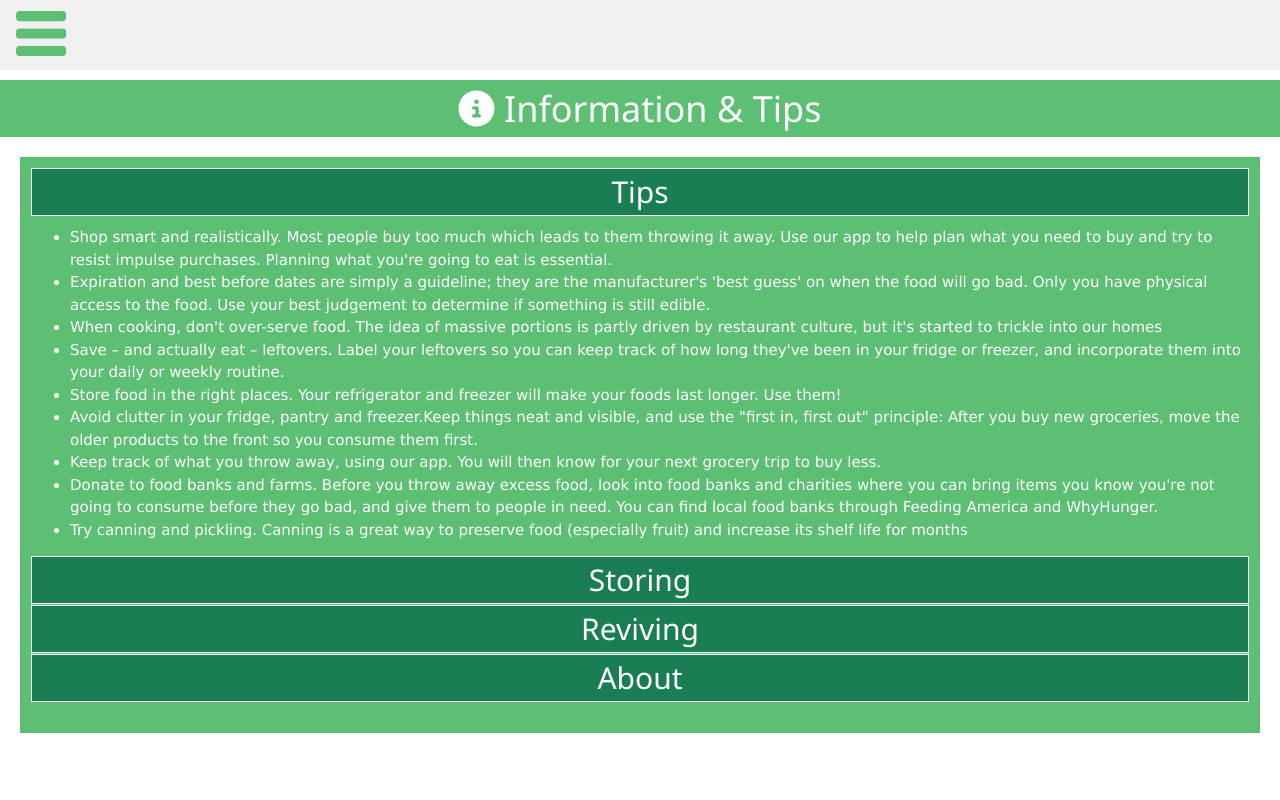
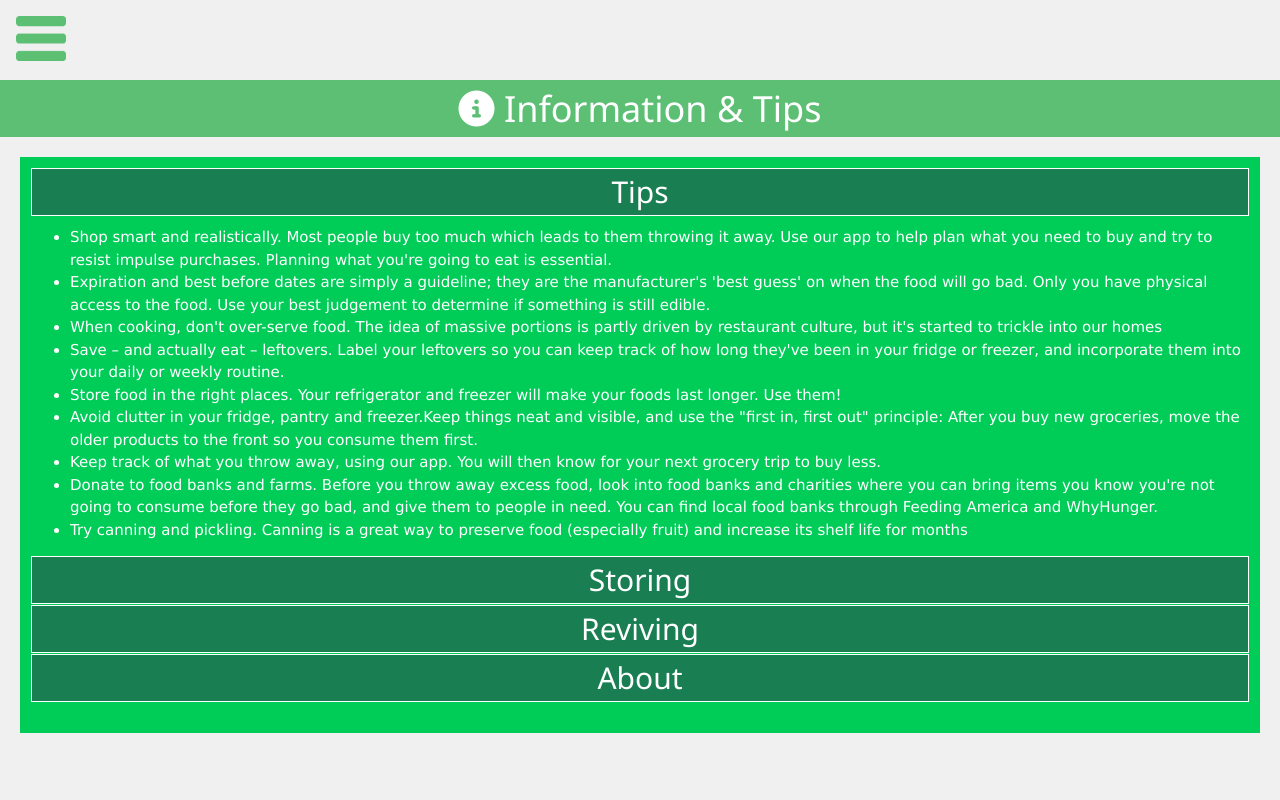
Before and after one commit to jmkim2392/jmkim2392.github.io, a PHP site: page /info.html in a window 1280 px wide. Run offline with PHP 8.4, Linux system fonts and the light colour scheme; some libraries are stand-ins or nearby versions.

Commit message:
menu finalize

```diff
--- a/style/base.css
+++ b/style/base.css
@@ -5,7 +5,7 @@ html {
 }
 
 body {
-    background-color: #9ECAA9;
+    /* background-color: #9ECAA9; */
     margin: 0px;
     padding: 0px;
 }
@@ -29,10 +29,11 @@ nav {
 
 #container {
     margin: 20px;
-    background-color: #5CBF74;
+    background-color: #00CC58;
     padding: 10px;
     max-width: 100%;
     padding-bottom: 30px;
+
 }
 
 .col {
@@ -71,6 +72,11 @@ nav {
 .hvr-grow:focus,
 .hvr-grow:active {
     transform: scale(1.07);
+}
+
+/* Index Styles */
+#panel {
+    background-color: #f0f0f0;
 }
 
 /** Lists **/
@@ -221,7 +227,7 @@ li {
 }
 
 .menuVertical {
-    margin-top: 10px;
+    margin-top: 15px;
 }
 
 .menuVertical li {
@@ -252,8 +258,9 @@ li {
 .topNav img {
     width: 50px;
     position: relative;
-    top: 10px;
+    top: 15px;
     left: 10px;
+
 
 }
 
```
